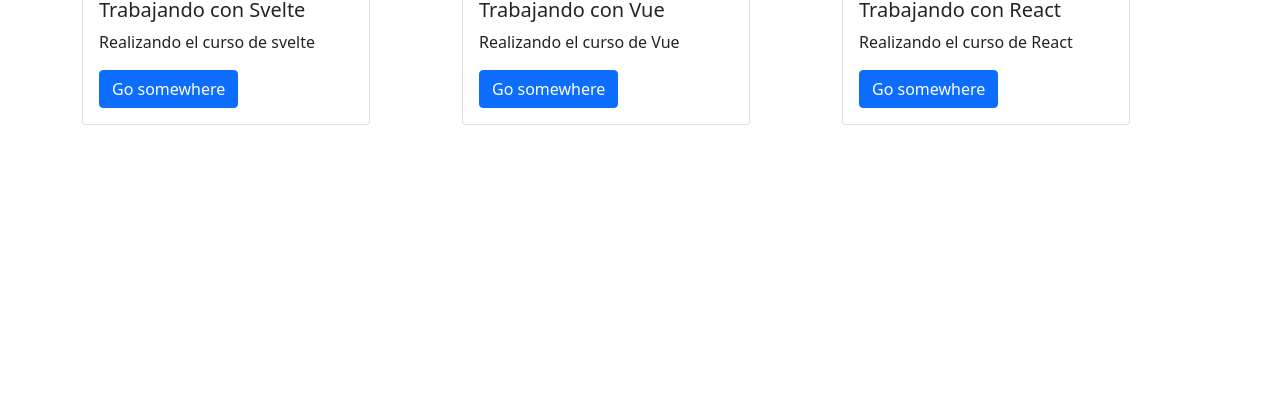
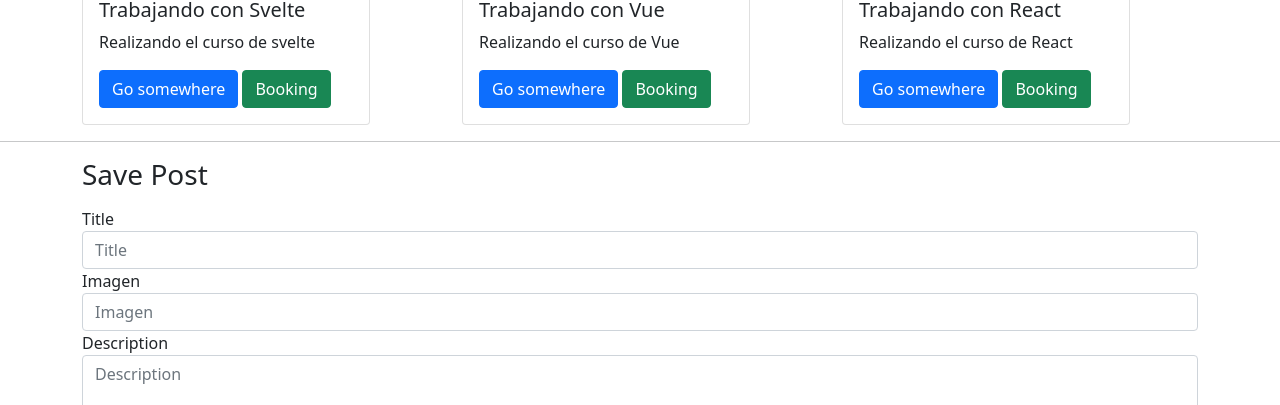
Before and after one commit to JuanmaCano/curso-svelte, a Svelte app: page / in a window 1280 px wide. Shown: the part 394-799 px from the top of the page. Built offline with nearby package versions, Linux system fonts and the light colour scheme.

Commit message:
createDispatcherEvent

```diff
--- a/src/App.svelte
+++ b/src/App.svelte
@@ -1,8 +1,11 @@
 <script>
-	// your script goes here
 	import Navbar from './design/header.svelte';
 	import CardGrid from './posts/cardGrid.svelte';
+	import InputCustom from './design/inputCustom.svelte';
 	const color = 'danger';
+	let title = '';
+	let description = '';
+	let img = '';
 	let posts = [
 		{
 			id: '1',
@@ -23,6 +26,16 @@
 			img: 'https://cdn.pixabay.com/photo/2018/03/08/18/40/bald-eagle-3209427__340.jpg',
 		},
 	];
+	function addPost() {
+		const nuevoPost = {
+			id: parseInt(Math.random() * 100).toString(),
+			title,
+			description,
+			img,
+		};
+
+		posts = [nuevoPost, ...posts];
+	}
 </script>
 
 <Navbar title="Components in Svelte" {color} />
@@ -31,3 +44,40 @@
 <div class="container">
 	<CardGrid {posts} />
 </div>
+
+<hr />
+<div class="container">
+	<h3>Save Post</h3>
+	<form on:submit|preventDefault={addPost} class="my-3">
+		<InputCustom
+			type="text"
+			name="Title"
+			placeholder="Title"
+			value={title}
+			on:input={(event) => {
+				title = event.target.value;
+			}}
+		/>
+
+		<InputCustom
+			type="text"
+			name="Imagen"
+			placeholder="Imagen"
+			value={img}
+			on:input={(event) => {
+				img = event.target.value;
+			}}
+		/>
+
+		<InputCustom
+			control="textarea"
+			name="Description"
+			placeholder="Description"
+			value={description}
+			on:input={(event) => {
+				description = event.target.value;
+			}}
+		/>
+		<button type="submit" class="btn btn-info w-100">Save</button>
+	</form>
+</div>
--- /dev/null
+++ b/src/design/inputCustom.svelte
@@ -0,0 +1,17 @@
+<script>
+	export let control; // text or textarea
+	export let value;
+	export let placeholder;
+	export let type;
+	export let name;
+	export let id;
+</script>
+
+<div class="form-group">
+	<label for={id} {id}>{name}</label>
+	{#if control === 'textarea'}
+		<textarea class="form-control" {id} {placeholder} {value} on:input rows="10" />
+	{:else}
+		<input class="form-control" {type} {id} {placeholder} {value} on:input />
+	{/if}
+</div>
--- a/src/posts/card.svelte
+++ b/src/posts/card.svelte
@@ -1,7 +1,19 @@
 <script>
+	import {createEventDispatcher} from 'svelte';
+	const dispatch = createEventDispatcher();
 	export let title;
 	export let description;
 	export let img;
+
+	function go() {
+		dispatch('go', {
+			id: 123,
+		});
+	}
+
+	function booking() {
+		dispatch('booking', 'createDispatcherEvent: to fire actions from child components to parent functions');
+	}
 </script>
 
 <div class="card" style="width: 18rem;">
@@ -9,6 +21,7 @@
 	<div class="card-body">
 		<h5 class="card-title">{title}</h5>
 		<p class="card-text">{description}</p>
-		<a href="#" class="btn btn-primary">Go somewhere</a>
+		<button class="btn btn-primary" on:click={go}>Go somewhere</button>
+		<button class="btn btn-success" on:click={booking}>Booking</button>
 	</div>
 </div>
--- a/src/posts/cardGrid.svelte
+++ b/src/posts/cardGrid.svelte
@@ -1,14 +1,29 @@
 <script>
-	// your script goes here
 	import Card from './card.svelte';
 	export let posts;
+
+	let event = '';
+
+	function goBooking(e) {
+		event = e.detail;
+	}
+
+	function goAlert(e) {
+		event = e.detail.id;
+	}
 </script>
 
 <div class="row">
 	{#each posts as { title, description, img }}
 		<div class="col-12 col-md-4 mt-5">
-			<Card {title} {img} {description} />
+			<Card {title} {img} {description} on:booking={goBooking} on:go={goAlert} />
 		</div>
 	{/each}
 </div>
-<!-- content here -->
+
+{#if event !== ''}
+	<div class="row">
+		<p class="fst-italic">param sent from child component with createEventDispatcher</p>
+		<strong>{event}</strong>
+	</div>
+{/if}
```
